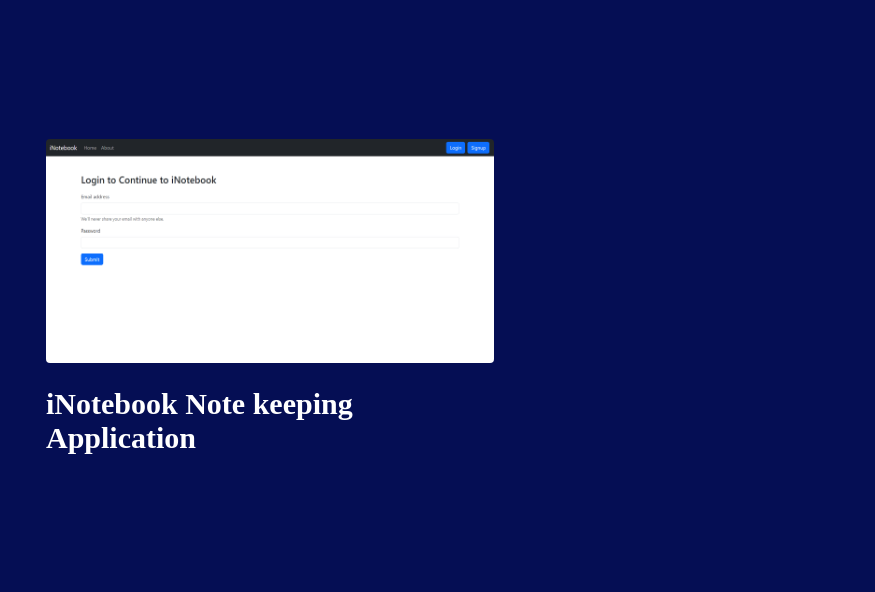
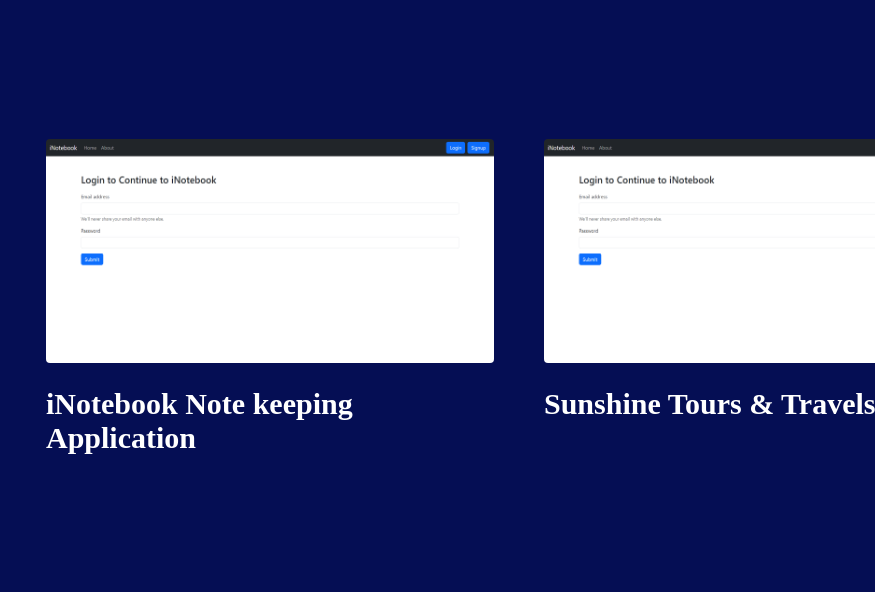
Before and after one commit to aquibk580/Portfolio-old, a plain HTML site: page index.html in a window 1280 px wide. Shown: the part 1700-2292 px from the top of the page, 1045-1920 px from the left, 875 px wide, since content can reach past the window. Drawn offline with Linux system fonts and the light colour scheme; a web font is replaced by a local one.

Commit message:
Sunshine-added

```diff
--- a/index.html
+++ b/index.html
@@ -164,6 +164,16 @@
                 >
               </h6>
             </div>
+            <div class="pitems">
+              <a href="https://sunshine-frontend-nine.vercel.app/"
+                ><img src="./Images/iNotebook.png" alt=""
+              /></a>
+              <h6>
+                <a href="https://sunshine-frontend-nine.vercel.app/"
+                  >Sunshine Tours & Travels <br /></a
+                >
+              </h6>
+            </div>
           </div>
         </div>
         <div class="contact" id="contact">
```
